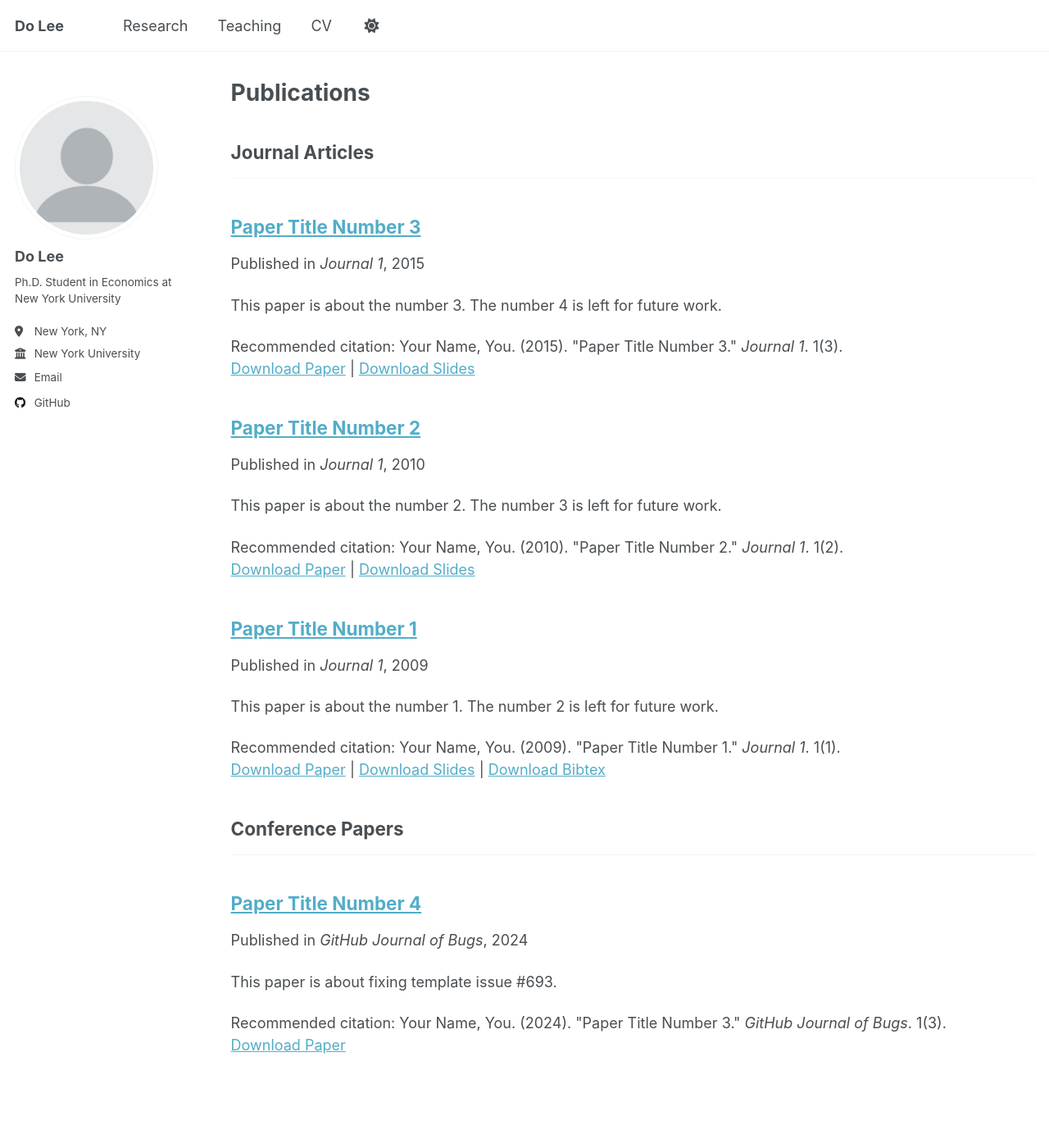
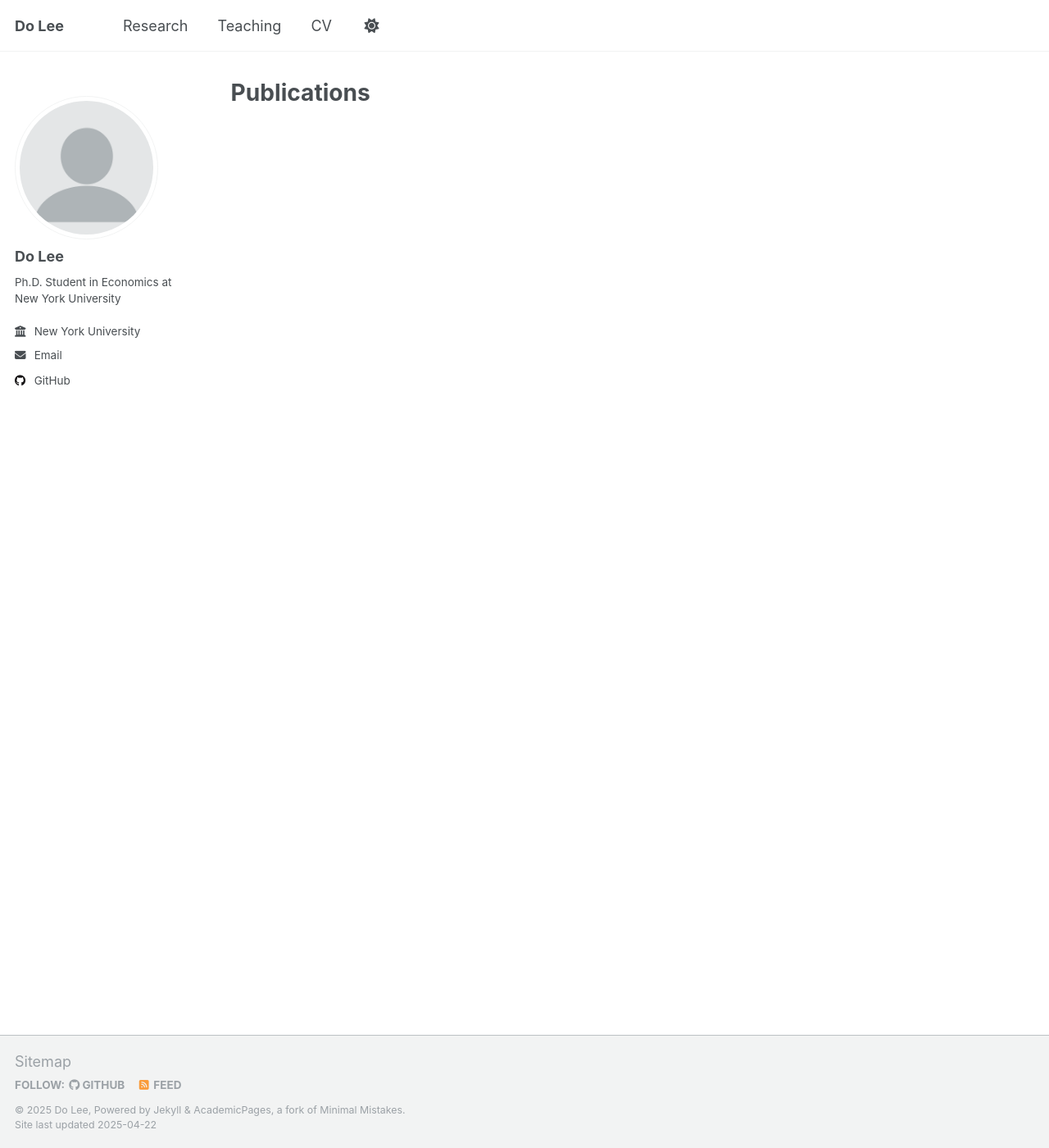
Before and after one commit to doqlee/doqlee.github.io, a Jekyll site: the page built from _pages/publications.html, in a window 1280 px wide and 1400 px high. Shown: the whole window at 82% size. Built offline with Jekyll 4.4.1, drawn with Linux system fonts in a browser that asks for light colours; part of the change alters nothing that is shown; some of the changed text lies outside the part shown.

Commit message:
Update _config.yml

```diff
--- a/_config.yml
+++ b/_config.yml
@@ -26,7 +26,7 @@ author:
   name             : "Do Lee"
   pronouns         : # example: "she/her"
   bio              : "Ph.D. Student in Economics at New York University"
-  location         : "New York, NY"
+  location         : # "New York, NY"
   employer         : "New York University"
   uri              : # URL
   email            : "dql204@nyu.edu"
@@ -45,7 +45,7 @@ author:
   bitbucket        : # Username - Update with your username on the site
   codepen          : # Username
   dribbble         : # Username
-  github           : "doqlee.github.io"
+  github           : "doqlee"
   kaggle           : # Username
   stackoverflow    : # User number or user number and name (i.e., use "1" or "1/jeff-atwood")
 
@@ -213,18 +213,21 @@ kramdown:
 
 # These settings control the types of collections used by the template
 collections:
+  research:
+    output: true
+    permalink: /:collection/:path/
   teaching:
     output: true
     permalink: /:collection/:path/
-  publications:
-    output: true
-    permalink: /:collection/:path/
-  portfolio:
-    output: true
-    permalink: /:collection/:path/
-  talks:
-    output: true
-    permalink: /:collection/:path/
+#   publications:
+#     output: true
+#     permalink: /:collection/:path/
+#   portfolio:
+#     output: true
+#     permalink: /:collection/:path/
+#   talks:
+#     output: true
+#     permalink: /:collection/:path/
 
 
 # These settings control how pages and collections are included in the site
@@ -244,6 +247,13 @@ defaults:
   - scope:
       path: ""
       type: pages
+    values:
+      layout: single
+      author_profile: true
+  # _research
+  - scope:
+      path: ""
+      type: research
     values:
       layout: single
       author_profile: true
@@ -294,7 +304,7 @@ sass:
 permalink: /:categories/:title/
 # paginate: 5 # amount of posts to show
 # paginate_path: /page:num/
-timezone: Etc/UTC # http://en.wikipedia.org/wiki/List_of_tz_database_time_zones
+timezone: America/New_York # Etc/UTC # http://en.wikipedia.org/wiki/List_of_tz_database_time_zones
 
 
 # Plugins
```
